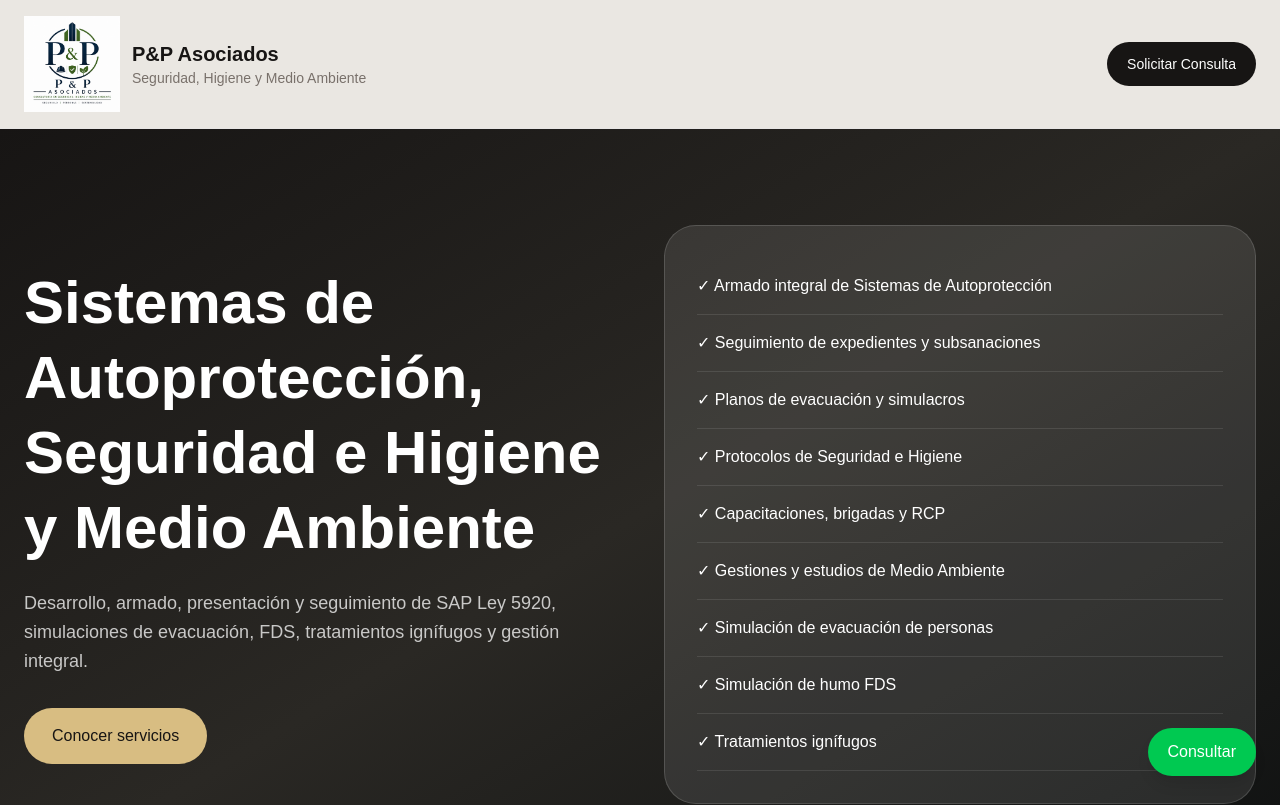
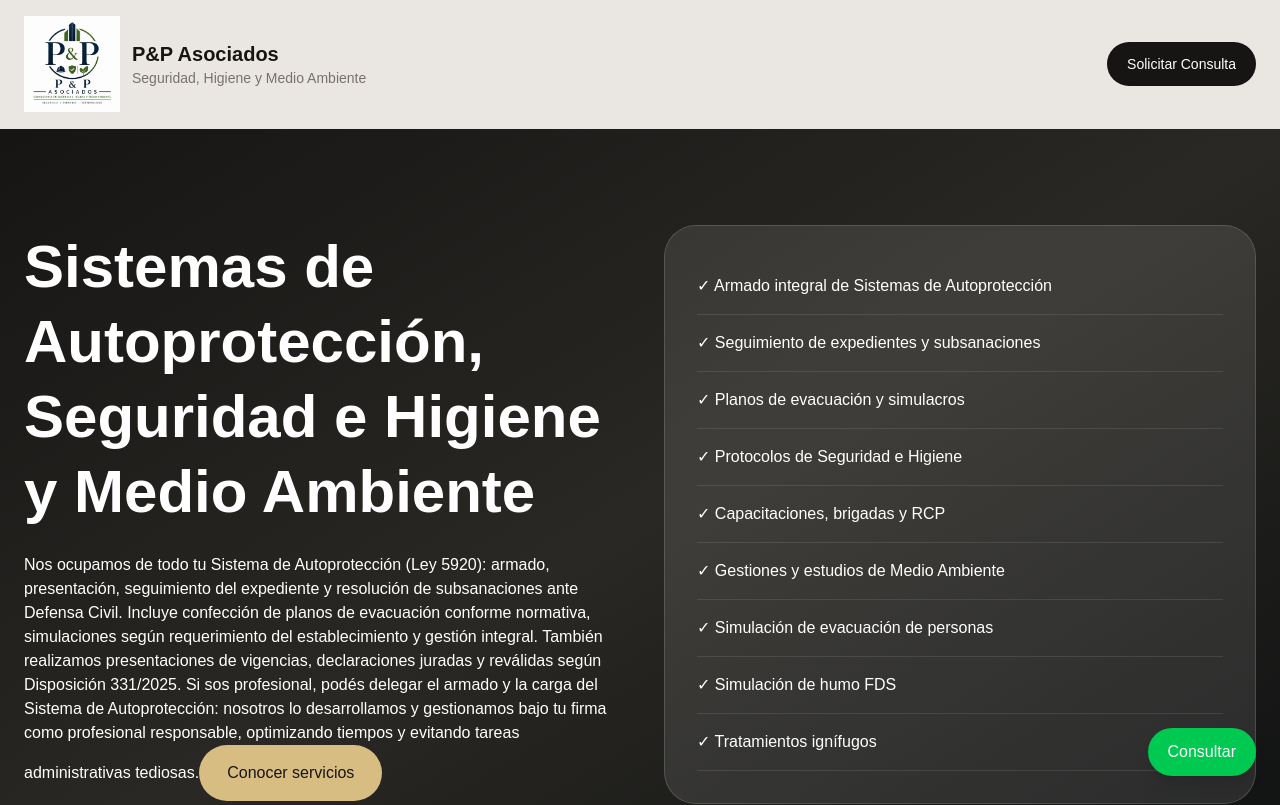
Before and after one commit to pp-asociados/pp-web, a Next.js app: page / in a window 1280 px wide. Shown: the top 805 px of the page. Built offline with nearby package versions, Linux system fonts and the light colour scheme.

Commit message:
actualizo textos web

```diff
--- a/app/page.tsx
+++ b/app/page.tsx
@@ -80,10 +80,11 @@ export default function Home() {
               Sistemas de Autoprotección, Seguridad e Higiene y Medio Ambiente
             </h2>
 
-            <p className="text-white/75 text-lg leading-relaxed mb-8">
-              Desarrollo, armado, presentación y seguimiento de SAP Ley 5920,
-              simulaciones de evacuación, FDS, tratamientos ignífugos y gestión integral.
-            </p>
+           Nos ocupamos de todo tu Sistema de Autoprotección (Ley 5920): armado, presentación, seguimiento del expediente y resolución de subsanaciones ante Defensa Civil. Incluye confección de planos de evacuación conforme normativa, simulaciones según requerimiento del establecimiento y gestión integral.
+
+También realizamos presentaciones de vigencias, declaraciones juradas y reválidas según Disposición 331/2025.
+
+Si sos profesional, podés delegar el armado y la carga del Sistema de Autoprotección: nosotros lo desarrollamos y gestionamos bajo tu firma como profesional responsable, optimizando tiempos y evitando tareas administrativas tediosas.
 
             <a
               href="#servicios"
```
